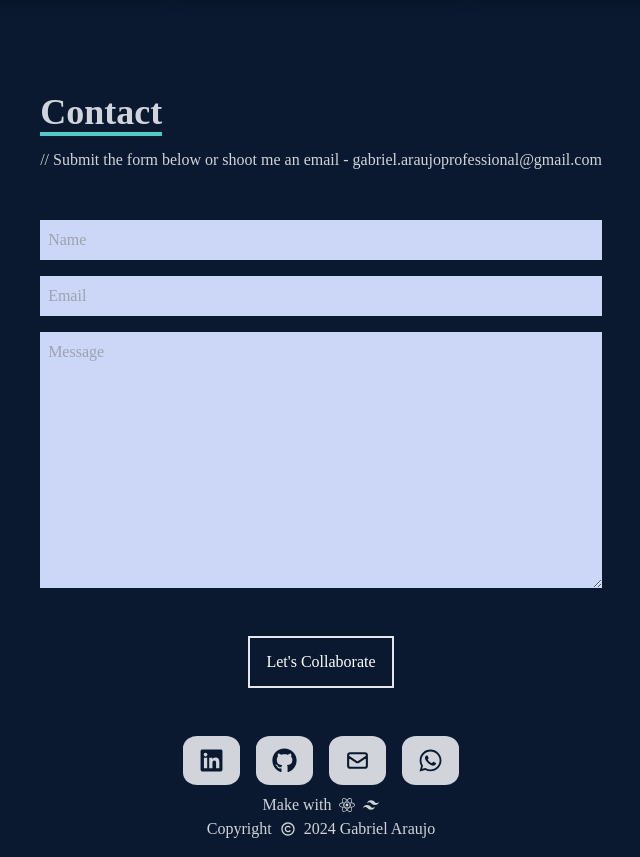
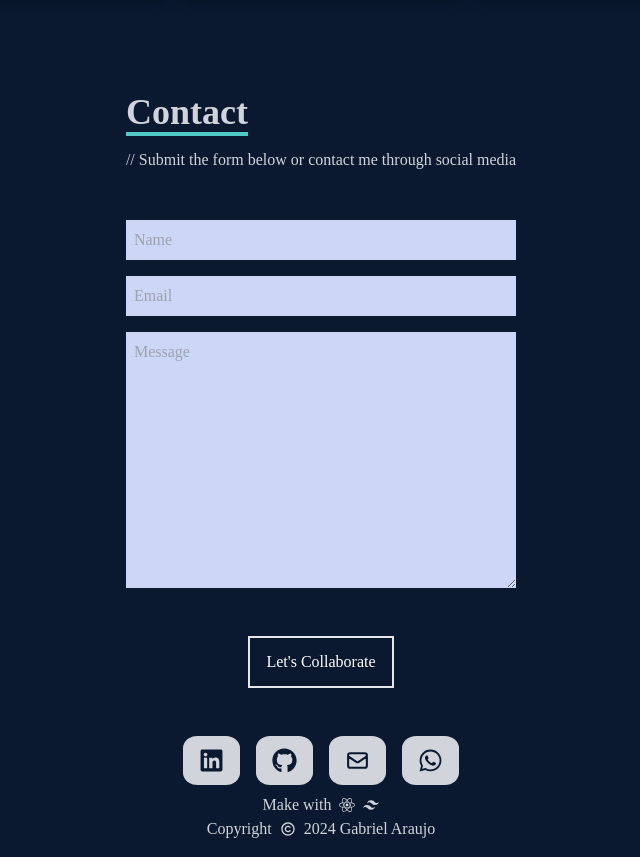
Before and after one commit to gabrielaraujo3/portfolio, a React (Create React App) app in the folder portfolio-react-app/: page / in a window 1280 px wide. Shown: the part 3220-4077 px from the top of the page, without its empty margins (319-959 px from the left). Built offline with nearby package versions, Linux system fonts and the light colour scheme.

Commit message:
Change the mail in form

```diff
--- a/portfolio-react-app/src/components/Contact.jsx
+++ b/portfolio-react-app/src/components/Contact.jsx
@@ -10,7 +10,7 @@ const Contact = () => {
         <form method='POST' action="https://getform.io/f/bolgqxza" className='flex flex-col max-w-[600px]'>
           <div className='pb-8'>
             <p className='text-4xl font-bold inline border-b-4 border-[#51c9c7] text-gray-300'>Contact</p>
-            <p className='text-gray-300 py-4'>// Submit the form below or shoot me an email - gabriel.araujoprofessional@gmail.com</p>
+            <p className='text-gray-300 py-4'>// Submit the form below or contact me through social media</p>
           </div>
           <input className='bg-[#ccd6f6] p-2 mb-4' type="text" placeholder='Name' name='name' />
           <input className='p-2 bg-[#ccd6f6] mb-4' type="email" placeholder='Email' name='email' />
```
